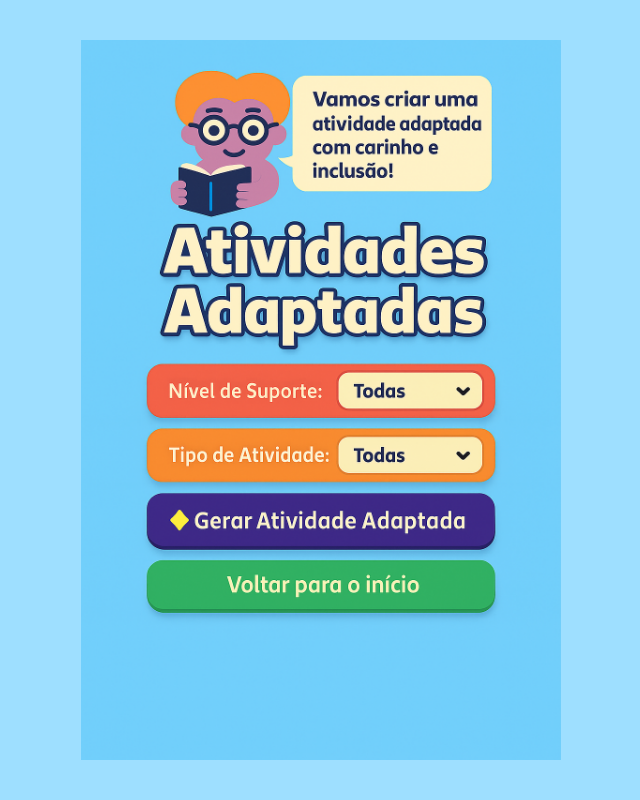
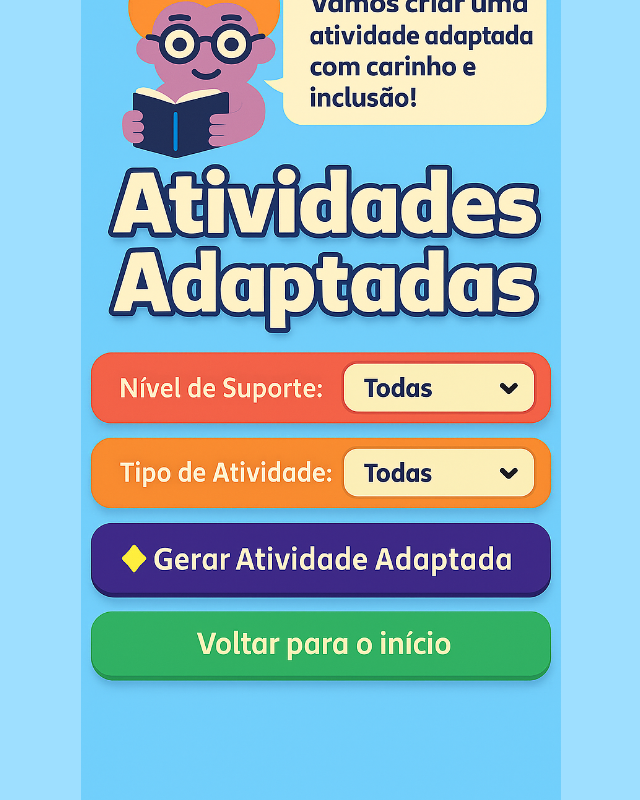
Before and after one commit to letiricetti2-alt/gerador-de-atividades-infantis, a Next.js app: page /atividades-adaptadas in a window 1280 px wide. Shown: the whole page, without its empty margins (319-959 px from the left). Built offline with nearby package versions, Linux system fonts and the light colour scheme.

Commit message:
Update page.jsx

```diff
--- a/app/atividades-adaptadas/page.jsx
+++ b/app/atividades-adaptadas/page.jsx
@@ -5,7 +5,7 @@ import { useEffect } from "react";
 
 export default function AtividadesAdaptadas() {
   useEffect(() => {
-    document.body.style.backgroundColor = "#9EDFFF"; // azul claro da arte
+    document.body.style.backgroundColor = "#9EDFFF";
     document.documentElement.style.backgroundColor = "#9EDFFF";
     document.body.style.overflow = "hidden";
     return () => {
@@ -24,9 +24,9 @@ export default function AtividadesAdaptadas() {
         alignItems: "center",
         width: "100vw",
         height: "100vh",
+        overflow: "hidden",
         margin: 0,
         padding: 0,
-        overflow: "hidden",
       }}
     >
       <div
@@ -47,7 +47,7 @@ export default function AtividadesAdaptadas() {
           fill
           priority
           style={{
-            objectFit: "contain",
+            objectFit: "cover", // <<< remove as bordas
             objectPosition: "center",
           }}
         />
```
